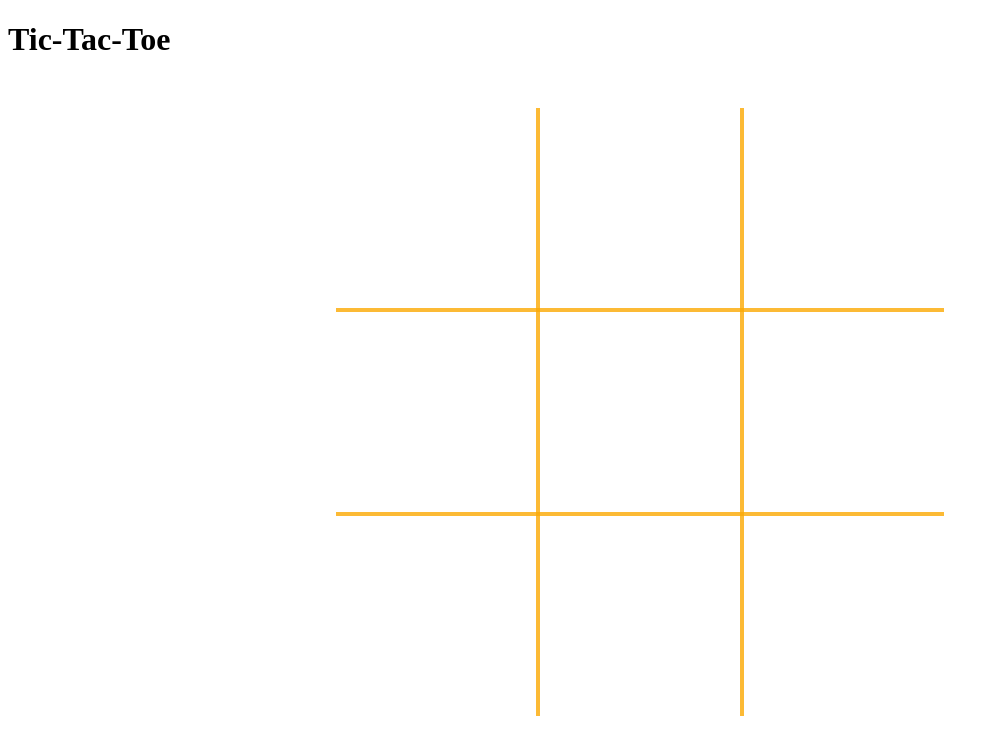
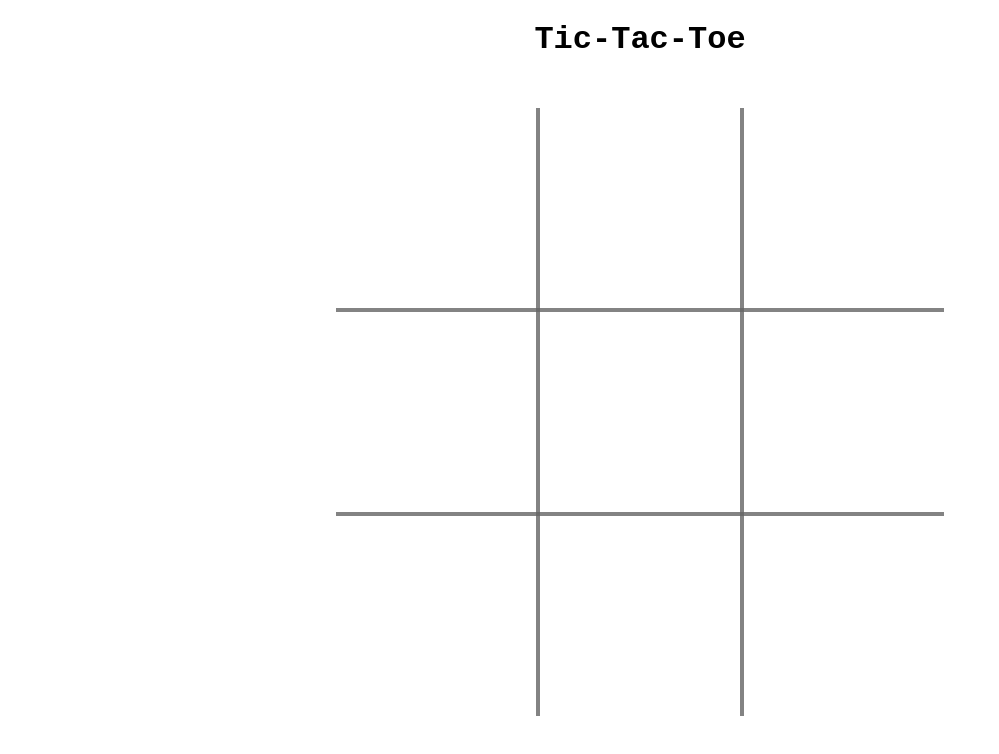
Before and after one commit to mouldimus/javascript_projects, a plain HTML site: page TicTacToe/TicTacToe.html in a window 1280 px wide. Shown: the whole page, without its empty margins (0-999 px from the left). Drawn offline with Linux system fonts and the light colour scheme.

Commit message:
Tic Tac Toe CSS Challenge

```diff
--- a/TicTacToe/css/game.css
+++ b/TicTacToe/css/game.css
@@ -19,7 +19,7 @@ td {
 	/*This property changes the cursor to the index finger icon when we hover over td elements.*/
 	cursor: pointer;
 	/*This property sets the border and style width of td elements.*/
-	border: 4px solid rgba(252, 169, 3, 0.8);
+	border: 4px solid rgba(100, 100, 100, 0.8);
 	/*This property removes the default padding.*/
 	padding: 0px;
 	width: 200px;
@@ -35,3 +35,8 @@ canvas {
 	/*This property makes our canvas invisible.*/
 	pointer-events: none;
 }
+
+h1 {
+	text-align: center;
+	font-family: 'Courier New', Courier, monospace;
+}
```
